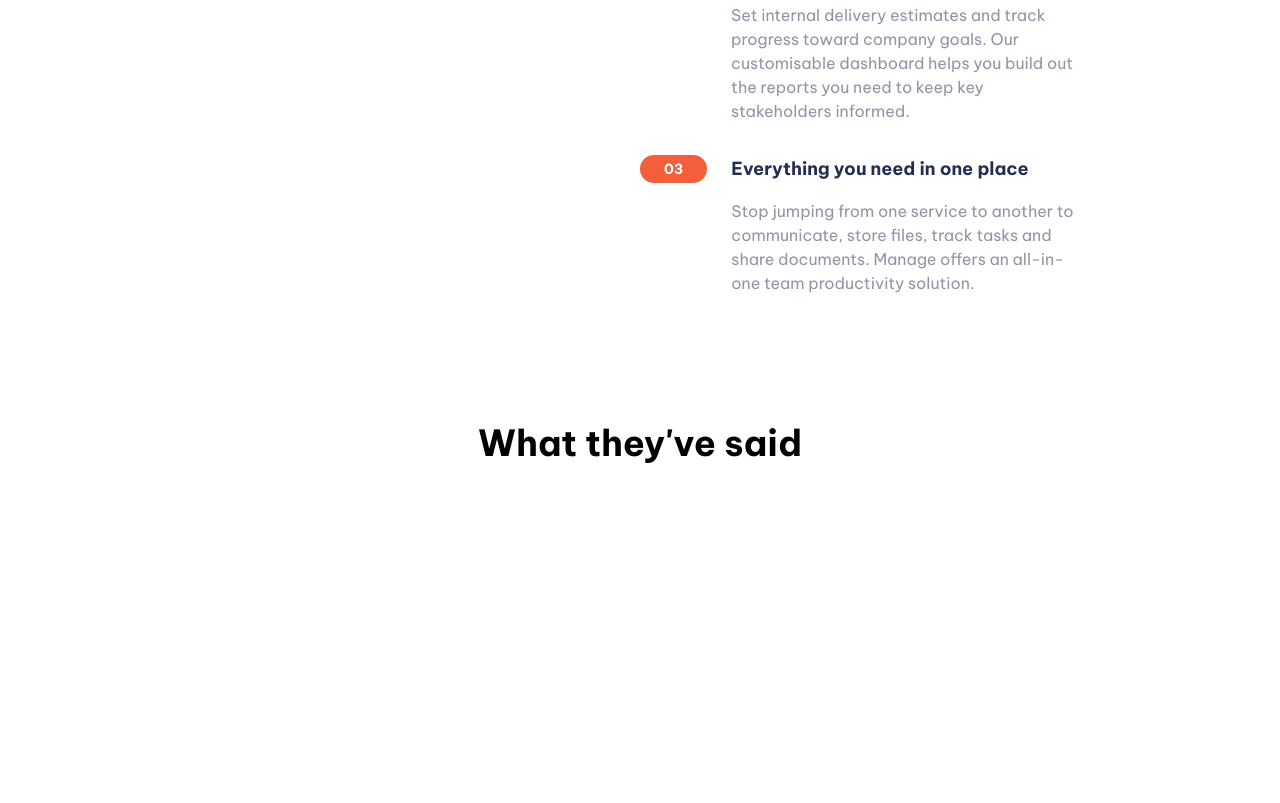
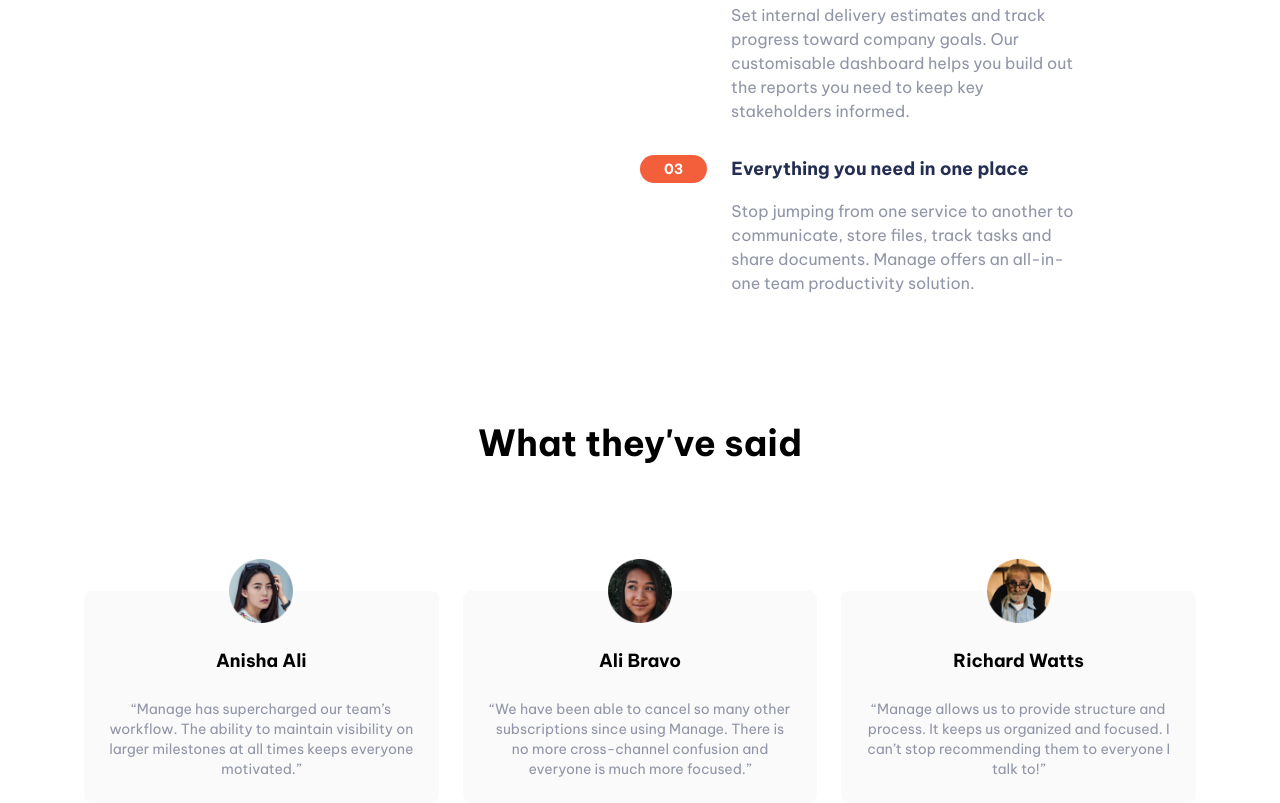
Before and after one commit to Abdullahi-abdiaziz/tailwind-manage-landing, a website: page index.html in a window 1280 px wide. Shown: the part 993-1796 px from the top of the page. Before the commit the page ends 1459 px from the top, so only its background shows below. Drawn offline with Linux system fonts and the light colour scheme.

Commit message:
testimonial

```diff
--- a/index.html
+++ b/index.html
@@ -170,6 +170,42 @@
             <h2 class="text-4xl font-bold text-center">
                 What they've said
             </h2>
+            <!-- Testimonial container -->
+            <div class="flex flex-col mt-32 gap-y-12 md:flex-row md:space-x-6">
+                <!-- Testimonial 1 -->
+                <div class="flex flex-col items-center p-6 space-y-6
+                    rounded-lg bg-veryLightGray md:w-1/3">
+                    <img class="w-16 -mt-14" src="images/avatar-anisha.png" alt="">
+                    <h5 class="text-lg font-bold ">Anisha Ali</h5>
+                    <p class="text-sm text-darkGrayishBlue">
+                        “Manage has supercharged our team’s workflow.
+                        The ability to maintain visibility on larger
+                        milestones at all times keeps everyone motivated.”
+                    </p>
+                </div>
+                <!-- Testimonial 2 -->
+                <div class="flex flex-col items-center p-6 space-y-6
+                    rounded-lg bg-veryLightGray md:w-1/3">
+                    <img class="w-16 -mt-14" src="images/avatar-ali.png" alt="">
+                    <h5 class="text-lg font-bold ">Ali Bravo</h5>
+                    <p class="text-sm text-darkGrayishBlue">
+                        “We have been able to cancel so many other subscriptions
+                        since using Manage. There is no more cross-channel
+                        confusion and everyone is much more focused.”
+                    </p>
+                </div>
+                <!-- Testimonial 3 -->
+                <div class="flex flex-col items-center p-6 space-y-6
+                    rounded-lg bg-veryLightGray md:w-1/3">
+                    <img class="w-16 -mt-14" src="images/avatar-richard.png" alt="">
+                    <h5 class="text-lg font-bold ">Richard Watts</h5>
+                    <p class="text-sm text-darkGrayishBlue">
+                        “Manage allows us to provide structure and process.
+                        It keeps us organized and focused.
+                        I can’t stop recommending them to everyone I talk to!”
+                    </p>
+                </div>
+            </div>
         </div>
     </section>
 </body>
```
Also changed, not shown: css/main.css.
